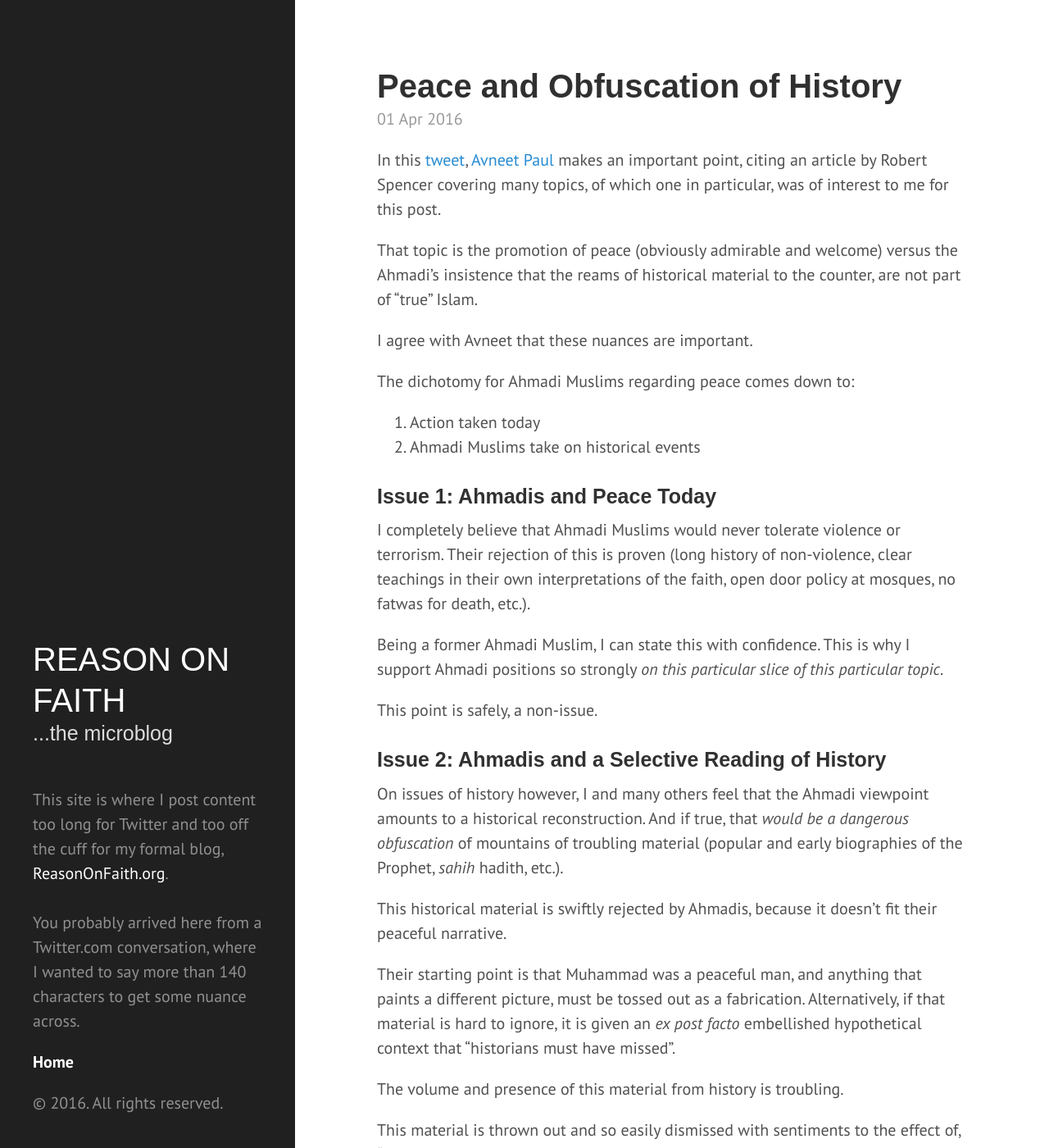
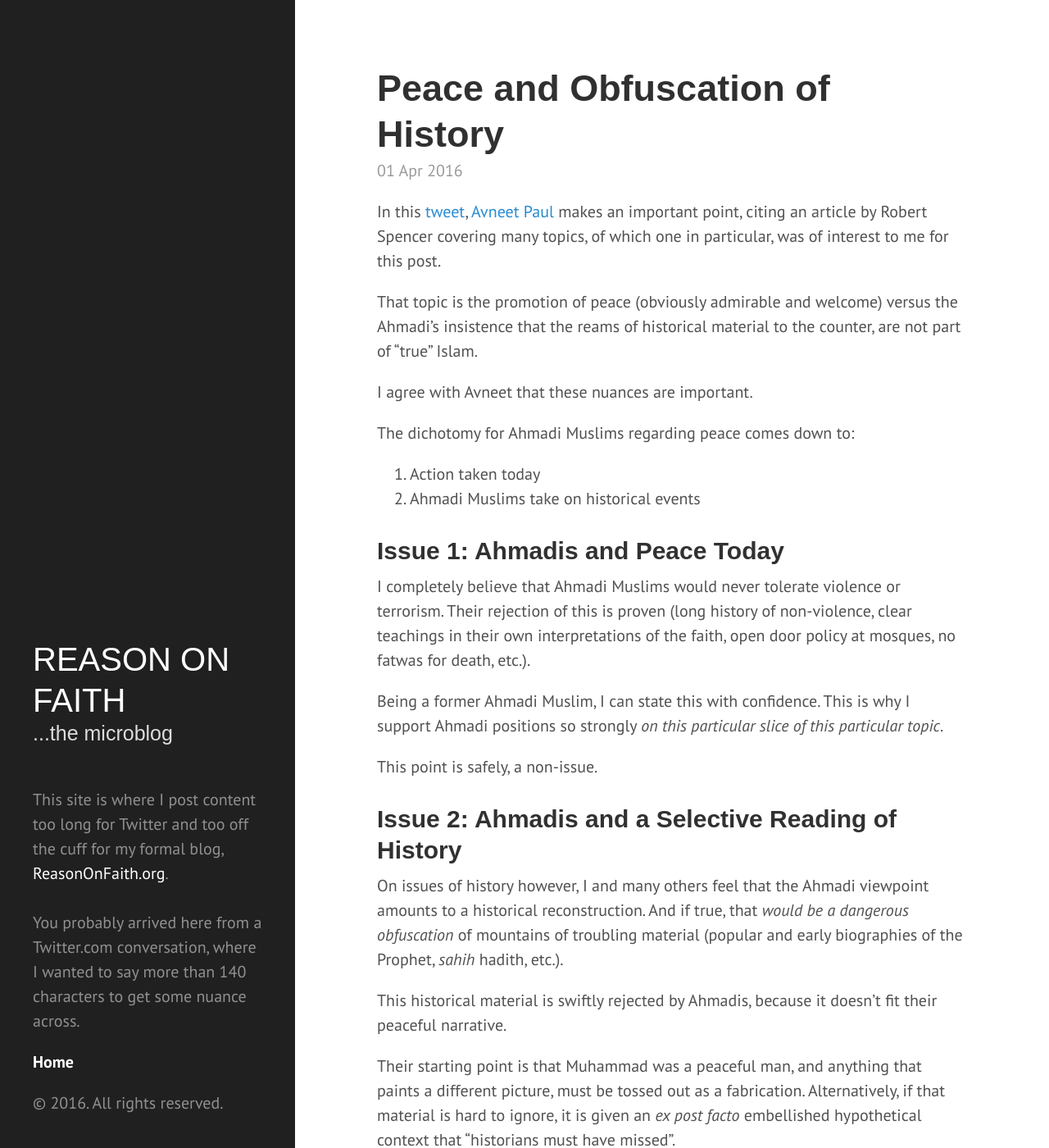
Before and after one commit to ReasonOnFaith/ReasonOnFaith.github.io, a Jekyll site: the page built from index.html, in a window 1280 px wide and 1400 px high. Shown: the whole window at 82% size. Built offline with Jekyll 4.4.1, drawn with Linux system fonts in a browser that asks for light colours; the list of posts is cut into pages by our own code.

Commit message:
no message

```diff
--- a/public/css/poole.css
+++ b/public/css/poole.css
@@ -86,19 +86,19 @@ h1, h2, h3, h4, h5, h6 {
   text-rendering: optimizeLegibility;
 }
 h1 {
-  font-size: 2rem;
+  font-size: 2.25rem;
 }
 h2 {
   margin-top: 1rem;
-  font-size: 1.5rem;
+  font-size: 1.75rem;
 }
 h3 {
   margin-top: 1.5rem;
-  font-size: 1.25rem;
+  font-size: 1.5rem;
 }
 h4, h5, h6 {
   margin-top: 1rem;
-  font-size: 1rem;
+  font-size: 1.25rem;
 }
 
 /* Body text */
```
